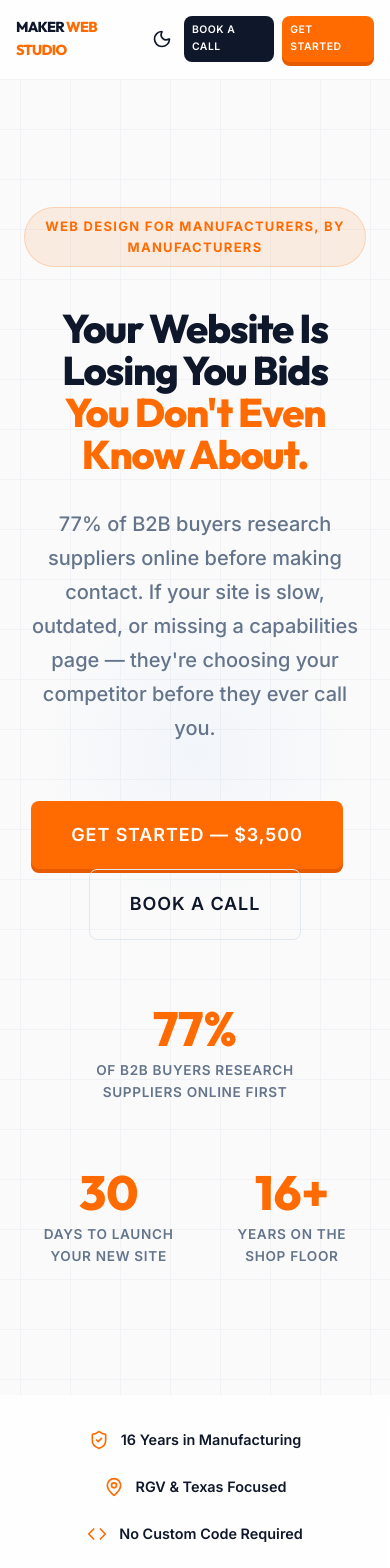
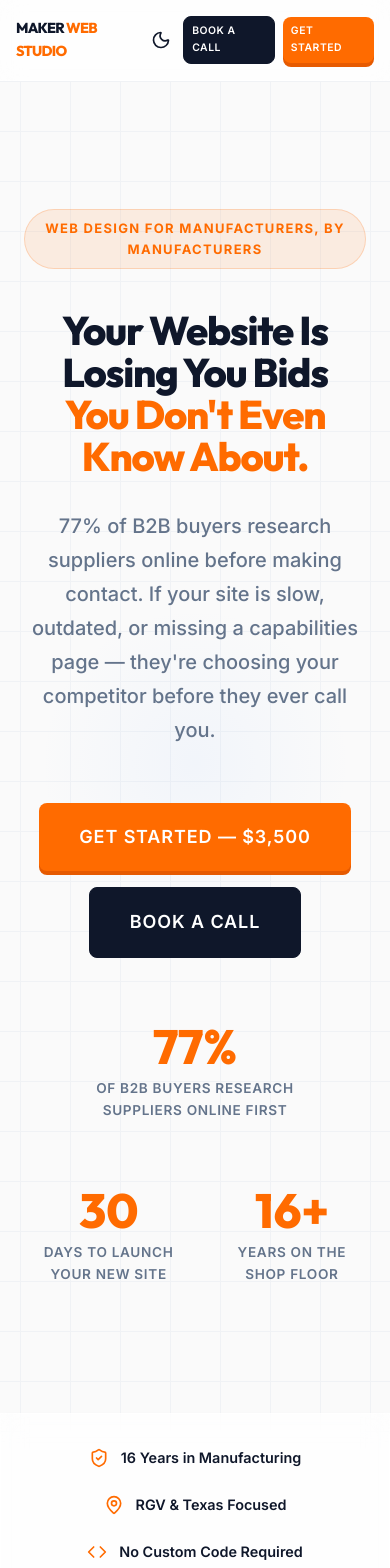
Before and after one commit to makerworkflows/makerwebstudios, a React (Vite) app: page / in a window 390 px wide. Shown: the top 1568 px of the page. Built offline with nearby package versions, Linux system fonts and the light colour scheme.

Commit message:
Update Book A Call buttons to black with white text, fix hero mobile layout

```diff
--- a/src/components/Layout.jsx
+++ b/src/components/Layout.jsx
@@ -53,7 +53,7 @@ const Layout = ({ children }) => {
               {theme === "light" ? <Moon size={20} /> : <Sun size={20} />}
             </button>
             <div className="nav-button-group">
-              <a href="https://calendly.com/hello-makerwebstudios/30min" target="_blank" rel="noopener noreferrer" className="btn btn-sm btn-transparent">
+              <a href="https://calendly.com/hello-makerwebstudios/30min" target="_blank" rel="noopener noreferrer" className="btn btn-sm btn-dark">
                 Book A Call
               </a>
               <a
@@ -96,7 +96,7 @@ const Layout = ({ children }) => {
                   href="https://calendly.com/hello-makerwebstudios/30min"
                   target="_blank"
                   rel="noopener noreferrer"
-                  className="btn btn-transparent"
+                  className="btn btn-dark"
                 >
                   Book a Call
                 </a>
--- a/src/index.css
+++ b/src/index.css
@@ -167,6 +167,19 @@ a:hover {
 .btn-sm {
   font-size: 0.8125rem;
   padding: 0.625rem 1.25rem;
+}
+
+.btn-dark {
+  background-color: var(--text-dark);
+  color: var(--clean-white);
+  border: 1px solid var(--text-dark);
+}
+
+.btn-dark:hover {
+  background-color: var(--industrial-orange);
+  border-color: var(--industrial-orange);
+  color: var(--clean-white);
+  transform: translateY(-2px);
 }
 
 .btn-transparent {
--- a/src/pages/Home.jsx
+++ b/src/pages/Home.jsx
@@ -32,11 +32,10 @@ const Home = () => {
               If your site is slow, outdated, or missing a capabilities page —
               they're choosing your competitor before they ever call you.
             </p>
-            <div className="hero-actions reveal-anim visible" style={{ animationDelay: "0.3s" }}>
+            <div className="hero-actions reveal-anim visible" style={{ animationDelay: "0.3s", display: "flex", flexWrap: "wrap", justifyContent: "center", gap: "1rem" }}>
               <a
                 href="#pricing"
                 className="btn btn-primary btn-lg-premium"
-                style={{ marginRight: "1rem" }}
               >
                 Get Started — $3,500
               </a>
@@ -44,7 +43,7 @@ const Home = () => {
                 href="https://calendly.com/hello-makerwebstudios/30min"
                 target="_blank"
                 rel="noopener noreferrer"
-                className="btn btn-transparent btn-lg-premium"
+                className="btn btn-dark btn-lg-premium"
               >
                 Book a Call
               </a>
@@ -397,7 +396,7 @@ const Home = () => {
                    </li>
                  ))}
                </ul>
-               <a href="https://calendly.com/hello-makerwebstudios/30min" target="_blank" rel="noopener noreferrer" className="btn btn-secondary" style={{ width: "100%" }}>
+               <a href="https://calendly.com/hello-makerwebstudios/30min" target="_blank" rel="noopener noreferrer" className="btn btn-dark" style={{ width: "100%" }}>
                  Book a Call
                </a>
             </div>
@@ -561,7 +560,7 @@ const Home = () => {
              <a href="https://buy.stripe.com/00w28q5V5dad6v1fLJ87K02" target="_blank" rel="noopener noreferrer" className="btn" style={{ background: "white", color: "var(--industrial-orange)", padding: "1.125rem 3rem", fontSize: "1.125rem", fontWeight: "900", fontFamily: "'Outfit', sans-serif", borderRadius: "4px", boxShadow: "0 4px 14px 0 rgba(0,0,0,0.1)" }}>
                GET STARTED
              </a>
-             <a href="https://calendly.com/hello-makerwebstudios/30min" target="_blank" rel="noopener noreferrer" className="btn" style={{ background: "transparent", color: "white", border: "2px solid rgba(255,255,255,0.3)", padding: "1.125rem 3rem", fontSize: "1.125rem", fontWeight: "900", fontFamily: "'Outfit', sans-serif", borderRadius: "4px" }}>
+             <a href="https://calendly.com/hello-makerwebstudios/30min" target="_blank" rel="noopener noreferrer" className="btn btn-dark" style={{ padding: "1.125rem 3rem", fontSize: "1.125rem", fontWeight: "900", fontFamily: "'Outfit', sans-serif", borderRadius: "4px" }}>
                BOOK A CALL
              </a>
           </div>
```
